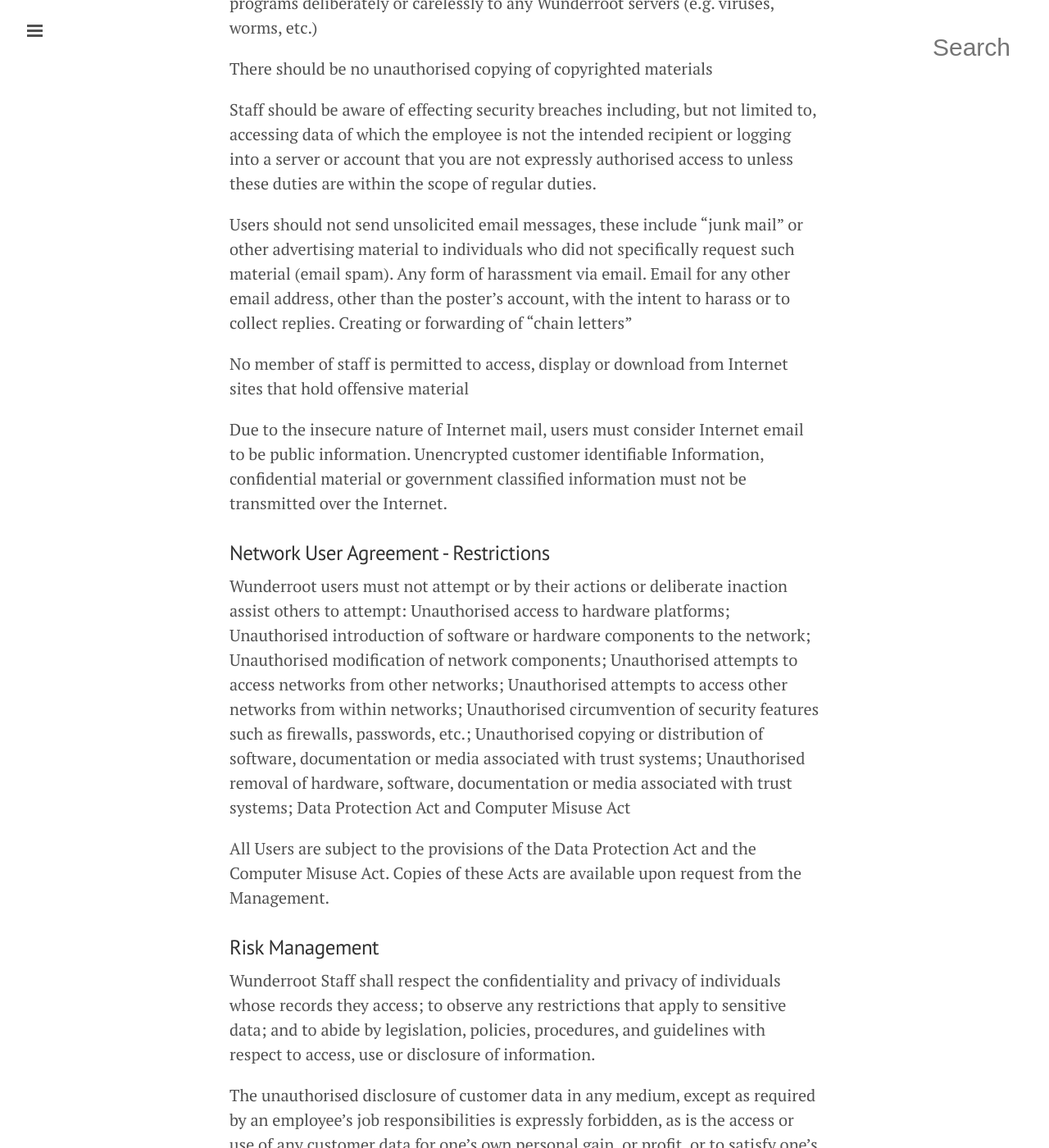
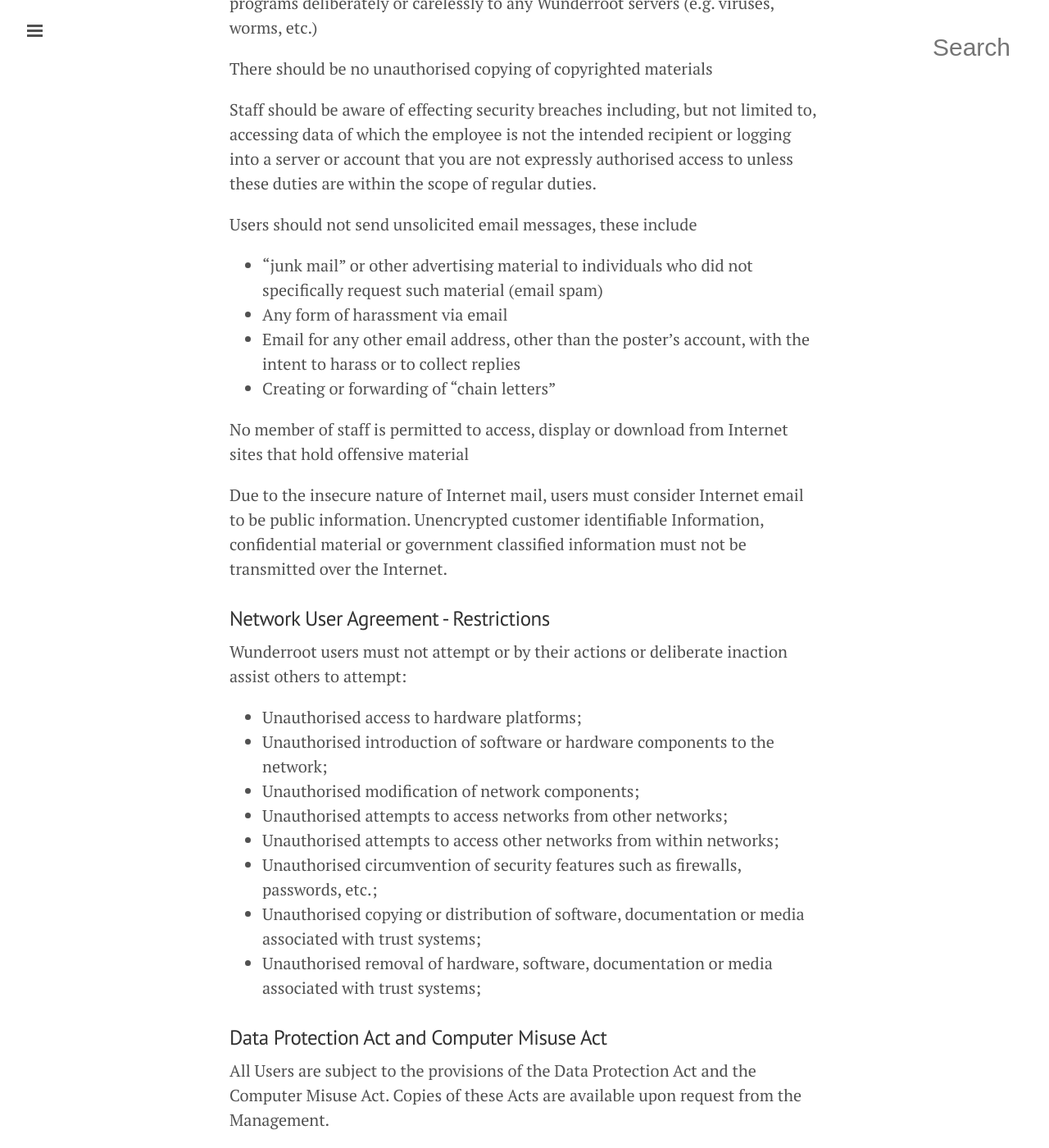
Before and after one commit to tormi/WunderWay, a Jekyll site: the page built from security/acceptable-use-policy.md, in a window 1280 px wide and 1400 px high, scrolled down 1302 px. Shown: the whole window at 82% size. Built offline with Jekyll 4.4.1, drawn with Linux system fonts in a browser that asks for light colours; nearby versions of some CDN libraries; Markdown is read by kramdown in place of the engine named in the settings.

Commit message:
Adding more markdown

```diff
--- a/security/acceptable-use-policy.md
+++ b/security/acceptable-use-policy.md
@@ -24,7 +24,7 @@
 
 All breaches (including suspected or otherwise) of Information Security must be reported to the management.
 
-<h3>Unacceptable Use of I.T. Infrastructure</h3>
+### Unacceptable Use of I.T. Infrastructure
 
 Account details should not be divulged to others including usernames or passwords, this includes members of family when work is being undertaken from home.
 
@@ -35,32 +35,33 @@
 Staff should be aware of effecting security breaches including, but not limited to, accessing data of which the employee is not the intended recipient or logging into a server or account that you are not expressly authorised access to unless these duties are within the scope of regular duties.
 
 Users should not send unsolicited email messages, these include
-“junk mail” or other advertising material to individuals who did not specifically request such material (email spam).
-Any form of harassment via email.
-Email for any other email address, other than the poster’s account, with the intent to harass or to collect replies.
-Creating or forwarding of “chain letters”
+* “junk mail” or other advertising material to individuals who did not specifically request such material (email spam)
+* Any form of harassment via email
+* Email for any other email address, other than the poster’s account, with the intent to harass or to collect replies
+* Creating or forwarding of “chain letters”
 
 No member of staff is permitted to access, display or download from Internet sites that hold offensive material
 
 Due to the insecure nature of Internet mail, users must consider Internet email to be public information. Unencrypted customer identifiable Information, confidential material or government classified information must not be transmitted over the Internet.
 
 
-<h3>Network User Agreement - Restrictions</h3>
+### Network User Agreement - Restrictions
 
 Wunderroot users must not attempt or by their actions or deliberate inaction assist others to attempt:
-Unauthorised access to hardware platforms;
-Unauthorised introduction of software or hardware components to the network;
-Unauthorised modification of network components;
-Unauthorised attempts to access networks from other networks;
-Unauthorised attempts to access other networks from within networks;
-Unauthorised circumvention of security features such as firewalls, passwords, etc.;
-Unauthorised copying or distribution of software, documentation or media associated with trust systems;
-Unauthorised removal of hardware, software, documentation or media associated with trust systems;
-Data Protection Act and Computer Misuse Act
+* Unauthorised access to hardware platforms;
+* Unauthorised introduction of software or hardware components to the network;
+* Unauthorised modification of network components;
+* Unauthorised attempts to access networks from other networks;
+* Unauthorised attempts to access other networks from within networks;
+* Unauthorised circumvention of security features such as firewalls, passwords, etc.;
+* Unauthorised copying or distribution of software, documentation or media associated with trust systems;
+* Unauthorised removal of hardware, software, documentation or media associated with trust systems;
+
+### Data Protection Act and Computer Misuse Act
 
 All Users are subject to the provisions of the Data Protection Act and the Computer Misuse Act. Copies of these Acts are available upon request from the Management.
 
-<h3>Risk Management</h3>
+### Risk Management
 
 Wunderroot Staff shall respect the confidentiality and privacy of individuals whose records they access; to observe any restrictions that apply to sensitive data; and to abide by legislation, policies, procedures, and guidelines with respect to access, use or disclosure of information.
 
```
Also changed, not shown: security/roles.md (+15 -15 lines).
